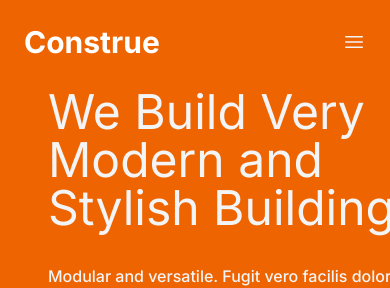
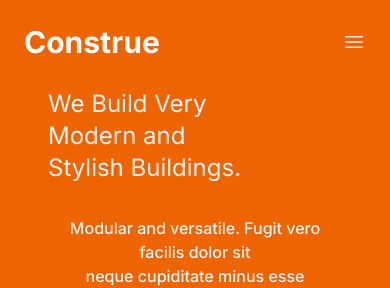
Before and after one commit to savagegraphics/Construe, a Next.js app: page / in a window 390 px wide. Shown: the top 288 px of the page. Built offline with nearby package versions, Linux system fonts and the light colour scheme.

Commit message:
first commit

```diff
--- a/src/app/components/Fixture.tsx
+++ b/src/app/components/Fixture.tsx
@@ -8,7 +8,7 @@ const Fixture = (props: Props) => {
 	<div className="container lg:ml-32 ml-0 flex flex-col-reverse lg:flex-row">
 		<div className="flex flex-col px-6 py-8 space-y-6 rounded-sm sm:p-8 lg:p-12 lg:w-1/2 xl:w-2/5 dark:bg-violet-400 dark:text-gray-900">
 			<div className="flex space-x-2 sm:space-x-4">
-				<div className="space-y-2 mb-14">
+				<div className="space-y-2 lg:mb-14 mb-2">
 					<p className="flex items-center justify-center text-white text-4xl font-[2rem] mt-8 mb-14 text-left pr-8 leading-8 tracking-wide">About Us</p>
 					<p className="text-white lg:ml-[-3rem] ml-6 text-[1rem] font-[6px] text-left pr-8 leading-8 tracking-wide">At Construe, we take pride in building dreams from the ground up.
           Established with a vision for excellence and passion for construction,
@@ -17,7 +17,7 @@ const Fixture = (props: Props) => {
             awe-inspiring structures.</p>
 				</div>
 			</div>
- <div className="mx-auto text-center mb-6 mt-12 ">
+ <div className="mx-auto text-center mb-1 mt-2">
  <h2 className="text-gray-100">Trusted by Open Source, enterprise, and more than 99,000 of you</h2>
 
   </div>
--- a/src/app/components/Hero.tsx
+++ b/src/app/components/Hero.tsx
@@ -11,17 +11,17 @@ const Hero = (props: Props) => {
     <section className="p-6 bg-[#EE6401] text-gray-100 lg:h-[140vh]">
     <Navbar/>
 	<div className="container grid gap-6 mx-auto text-center lg:my-8 lg:grid-cols-2 xl:grid-cols-5">
-		<div className="w-full px-6 py-16 rounded-md sm:px-12 md:px-16 xl:col-span-2 dark:bg-gray-900">
-			<h1 className="flex items-start text-5xl lg:font-[24px] sm:font-[16px] dark:text-gray-50">We Build Very</h1>
-            <h1 className="flex items-start text-5xl lg:font-[24px] sm:font-[16px] dark:text-gray-50">Modern and</h1>
-        	<h1 className="flex items-start whitespace-nowrap text-5xl lg:font-[24px] sm:font-[16px] dark:text-gray-50">Stylish Buildings.</h1>
-		    <p className="flex items-start pt-8 font-medium dark:text-gray-50">Modular and versatile. Fugit vero facilis dolor sit</p>
-            <p className="flex items-start pb-8 font-medium dark:text-gray-50">neque cupiditate minus esse accusamus.</p>
+		<div className="w-full px-6 py-16 rounded-md sm:px-12 md:px-16 xl:col-span-2">
+			<h1 className="flex items-start lg:text-5xl text-2xl lg:font-[24px] sm:font-[16px]">We Build Very</h1>
+            <h1 className="flex items-start lg:text-5xl text-2xl lg:font-[24px] sm:font-[16px]">Modern and</h1>
+        	<h1 className="flex items-start whitespace-nowrap lg:text-5xl text-2xl lg:font-[24px] sm:font-[16px]">Stylish Buildings.</h1>
+		    <p className="flex items-start pt-8 font-medium">Modular and versatile. Fugit vero facilis dolor sit</p>
+            <p className="flex items-start pb-8 font-medium">neque cupiditate minus esse accusamus.</p>
           <button type="button" className="flex items-start px-8 py-3 bg-gray-100 text-gray-800 rounded-lg">Caret</button>
         </div>
-        <div className='relative xl:col-span-3 sm:mx-8'>
+        <div className='relative xl:col-span-3 sm:m-8 sm:mr-20'>
   <img src="https://images.unsplash.com/photo-1600047509807-ba8f99d2cdde?ixlib=rb-4.0.3&ixid=M3wxMjA3fDB8MHxwaG90by1wYWdlfHx8fGVufDB8fHx8fA%3D%3D&auto=format&fit=crop&w=692&q=80"
-  alt="" className="object-cover lg:w-[737px] lg:h-[549px] sm:w-[487px] sm:h-[449px] rounded-md " />
+  alt="" className="object-cover lg:w-[737px] lg:h-[549px] sm:w-[447px] sm:h-[449px] rounded-md " />
 
   {/* Hide the second image on md and small screens */}
   <img
```
